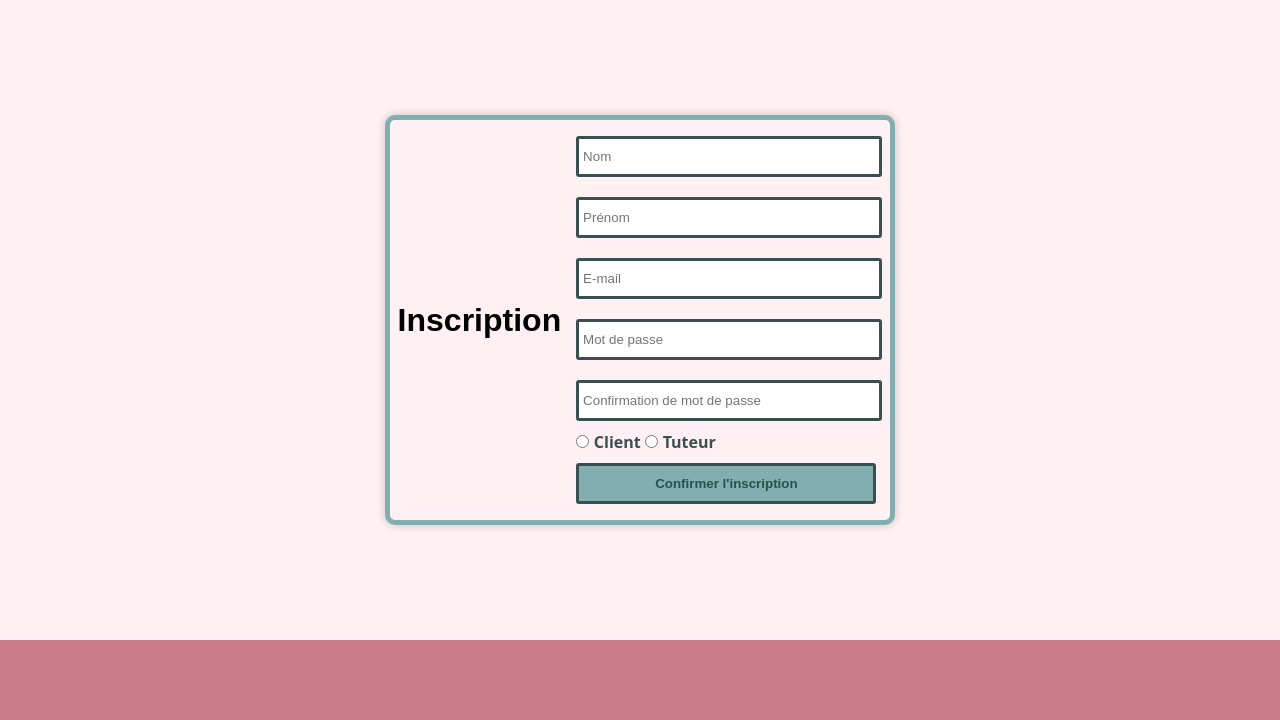
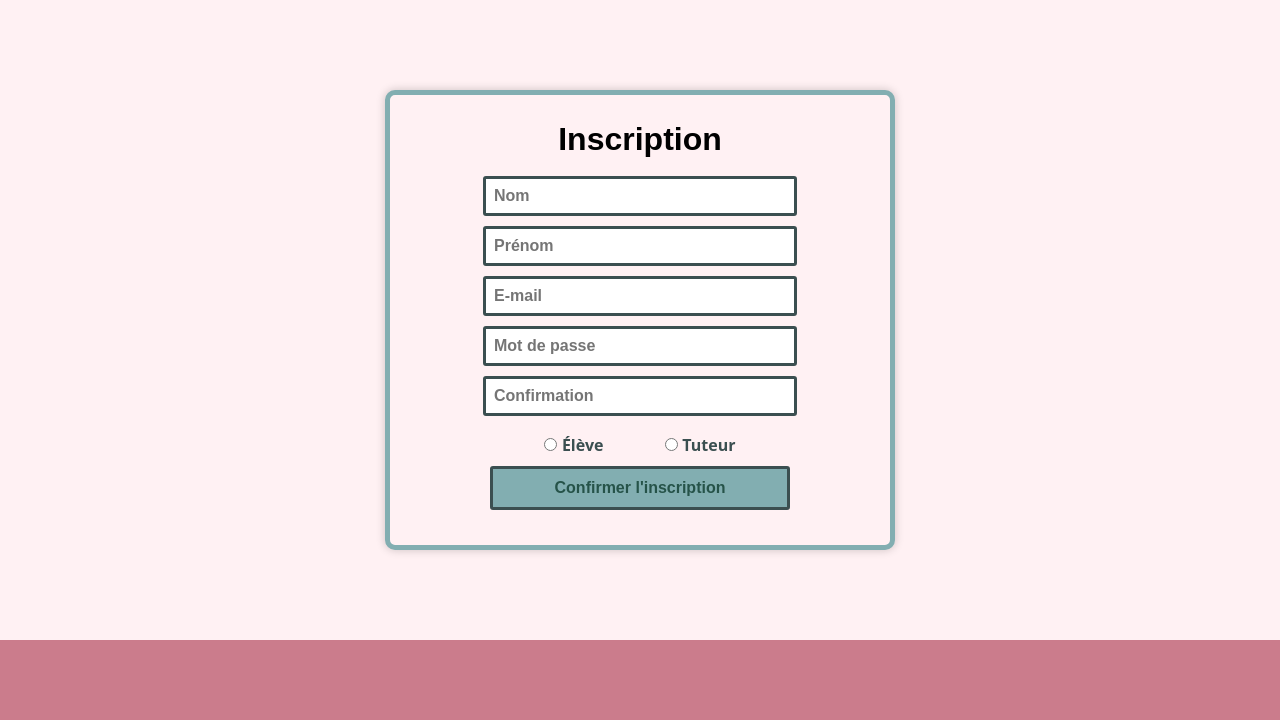
Before and after one commit to En0ri4n/Projet-Web, a PHP site: page /inscription.html in a window 1280 px wide. Shown: the part 80-800 px from the top of the page. Run offline with PHP 8.4, Linux system fonts and the light colour scheme.

Commit message:
Fix inscription mobile display

```diff
--- a/inscription.html
+++ b/inscription.html
@@ -4,6 +4,11 @@
     <meta charset="UTF-8">
     <title>Inscription</title>
     <link rel="stylesheet" href="styles/inscription.css">
+    <meta name="viewport" content="width=device-width, initial-scale=1" />
+    <!-- Description: This is the inscription page. -->
+    <!-- It is used to create an account on the website. -->
+    <meta name="description" content="This is the inscription page. It is used to create an account on the website.">
+    <meta name="keywords" content="inscription, account, create, website">
 </head>
 <body>
 <header class="header">
@@ -12,19 +17,29 @@
 <main class="main">
     <div class="inscription-form">
         <h1>Inscription</h1>
-        <form action="inscription.php" method="post">
+        <br>
+        <form method="post">
             <div class="inscription-form__inputs">
-                <input type="text" id="nom" name="nom" placeholder=" Nom" required>
-                <input type="text" id="prenom" name="prenom" placeholder=" Prénom" required>
-                <input type="email" id="email" name="email" placeholder=" E-mail" required>
-                <input type="password" id="password" name="password" placeholder=" Mot de passe" required>
-                <input type="password" id="password-confirm" name="password-confirm" placeholder=" Confirmation de mot de passe" required>
+                <input type="text" id="nom" name="nom" placeholder="Nom" required>
+                <input type="text" id="prenom" name="prenom" placeholder="Prénom" required>
+                <input type="email" id="email" name="email" placeholder="E-mail" required>
+                <input type="password" id="password" name="password" placeholder="Mot de passe" required>
+                <input type="password" id="password-confirm" name="password-confirm" placeholder="Confirmation" required>
             </div>
-            <input type="radio" id="student-account" name="account-type" value="Élève" required>
-            <label for="student-account">Client</label>
-            <input type="radio" id="pilote-account" name="account-type" value="Tuteur" required>
-            <label for="pilote-account">Tuteur</label><br>
-            <input type="submit" value="Confirmer l'inscription">
+            <br>
+            <div class="account-type">
+                <div>
+                    <input type="radio" id="student-account" name="account-type" value="student" required>
+                    <label for="student-account">Élève</label>
+                </div>
+                <div>
+                    <input type="radio" id="pilote-account" name="account-type" value="tuteur" required>
+                    <label for="pilote-account">Tuteur</label><br>
+                </div>
+            </div>
+            <div class="center">
+                <input type="submit" value="Confirmer l'inscription">
+            </div>
 
         </form>
     </div>
--- a/styles/inscription.css
+++ b/styles/inscription.css
@@ -31,10 +31,9 @@
     flex-direction: column;
     justify-content: center;
     align-items: center;
-    flex-wrap: wrap;
 
     width: 500px;
-    height: 50vh;
+    height: 450px;
 
     background-color: #FFF1F3;
     border: 5px solid #82AEB1;
@@ -50,11 +49,28 @@
 }
 
 .inscription-form__inputs input {
-    margin: 10px 0 10px 0;
-    padding: 10px 0 10px 0;
+    margin: 10px 0 0 0;
+    padding: 8px 0 8px 8px;
     border-radius: 3px;
     width: 300px;
     border: 3px solid #3b4f50;
+    font-size: 1em;
+    font-weight: bold;
+
+    &:first-child {
+        margin: 0;
+    }
+}
+
+.inscription-form__inputs input:focus {
+    border: 3px solid #78a2a4;
+    outline-width: 0;
+}
+
+.inscription-form .account-type {
+    display: flex;
+    justify-content: space-evenly;
+    align-items: center;
 }
 
 .inscription-form label {
@@ -73,9 +89,32 @@
     font-weight: bold;
     cursor: pointer;
     width: 300px;
+    font-size: 1em;
 }
 
 .footer {
     background-color: #CB7C8C;
     height: 10vh;
 }
+
+.center {
+    display: flex;
+    justify-content: center;
+    align-items: center;
+}
+
+@media (max-width: 600px) {
+    .inscription-form {
+        width: 300px;
+        height: 400px;
+    }
+
+    .inscription-form__inputs input {
+        width: 200px;
+    }
+
+    .inscription-form input[type="submit"] {
+        width: 200px;
+    }
+
+}
```
